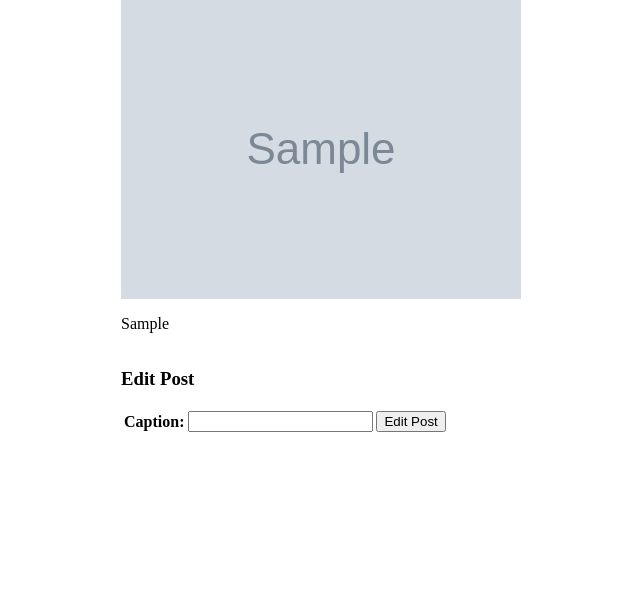
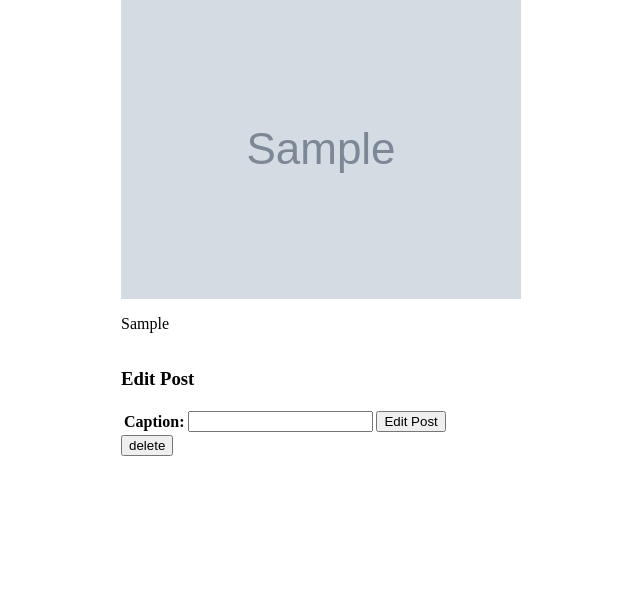
Before and after one commit to jsullivan2847/MyPix, a Django app: page /photo/1/ in a window 1280 px wide. Shown: the part 109-724 px from the top of the page, without its empty margins (319-959 px from the left). Run offline with Django 4.2, Linux system fonts and the light colour scheme; a user stored in the database is signed in; tables that the repository leaves empty hold one stand-in row (values such as "Sample post"); grey boxes marked "Sample" are stand-in pictures.

Commit message:
Final commit - probbabbly not

```diff
--- a/main_app/templates/main_app/edit_photo_form.html
+++ b/main_app/templates/main_app/edit_photo_form.html
@@ -16,6 +16,12 @@
     <input type="submit" value="Edit Post">
     </form>
     </div>
+    <div>
+        <form action="{% url 'photo_delete' photo.id %}" method="POST">
+            {% csrf_token%}
+            <input type="submit" value="delete">
+        </form>
+    </div>
 </div>
 
 {% endblock%}
--- a/main_app/urls.py
+++ b/main_app/urls.py
@@ -12,4 +12,5 @@ urlpatterns = [
     path('profile/<int:profile_id>/post_photo', views.PostPhoto, name='post_photo'),
     path('photo/<int:photo_id>/', views.EditPhotoForm, name='edit_photo'),
     path('photo/<int:photo_id>/edit', views.PhotoUpdate, name='photo_update'),
+    path('photo/<int:photo_id>/delete', views.PhotoDelete, name="photo_delete")
 ]
--- a/main_app/views.py
+++ b/main_app/views.py
@@ -114,6 +114,12 @@ def PhotoUpdate(request, photo_id):
         form.save()
         return redirect('edit_photo', photo_id)
 
+def PhotoDelete(request, photo_id):
+    photo = Photo.objects.get(id = photo_id)
+    profile = Profile.objects.get(id = photo.user.id)
+    if request.method == "POST":
+        photo.delete()
+        return render(request, "home.html", {'profile': profile})
 
 
 @login_required
```
